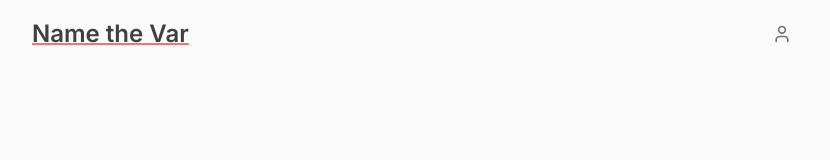
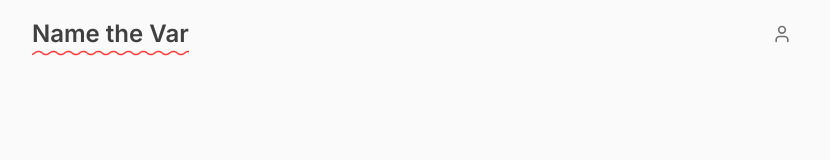
Before and after one commit to egegungordu/name-the-var, a Next.js app: page / in a window 1280 px wide. Shown: the top 160 px of the page, without its empty margins (224-1054 px from the left). Built offline with nearby package versions, Linux system fonts and the light colour scheme.

Commit message:
feat(ui): ring width, title hover and squiggly lines

```diff
--- a/src/app/_components/Header.tsx
+++ b/src/app/_components/Header.tsx
@@ -21,7 +21,10 @@ export default function Header() {
       <div className="relative">
         <Link
           href="/"
-          className="whitespace-nowrap text-2xl font-semibold text-neutral-700 underline decoration-red-400 decoration-2"
+          className="whitespace-nowrap text-2xl font-semibold text-neutral-700 bg-[url('/squiggly.png')] bg-repeat-x pb-2 animate-squiggly-slide hover:text-neutral-400"
+          style={{
+            backgroundPosition: "0% 100%",
+          }}
         >
           {title}
         </Link>
--- a/src/app/page.tsx
+++ b/src/app/page.tsx
@@ -83,7 +83,7 @@ export default function Home() {
               className={cn(
                 "relative isolate flex items-center gap-2 overflow-hidden rounded-md border border-neutral-200 bg-white p-3 transition-all hover:opacity-100 sm:flex-col sm:justify-center",
                 {
-                  "border-neutral-800 ring-2 ring-neutral-800":
+                  "border-neutral-800 ring-1 ring-neutral-800":
                     lang.slug === selectedLanguage?.slug,
                   "opacity-60": lang.slug !== selectedLanguage?.slug,
                 },
--- a/tailwind.config.ts
+++ b/tailwind.config.ts
@@ -15,6 +15,7 @@ const config: Config = {
       },
       animation: {
         "selected-language-in": "selected-language-in 0.1s ease-in-out",
+        "squiggly-slide": "squiggly-slide 6s linear infinite",
       },
       keyframes: {
         "selected-language-in": {
@@ -27,6 +28,14 @@ const config: Config = {
             transform: "translate3d(-50%, -50%, 0)",
           },
         },
+        "squiggly-slide": {
+          "0%": {
+            backgroundPosition: "0% 100%",
+          },
+          "100%": {
+            backgroundPosition: "90px 100%",
+          },
+        },
       },
     },
   },
```
Also changed, not shown: public/squiggly.png (added).
